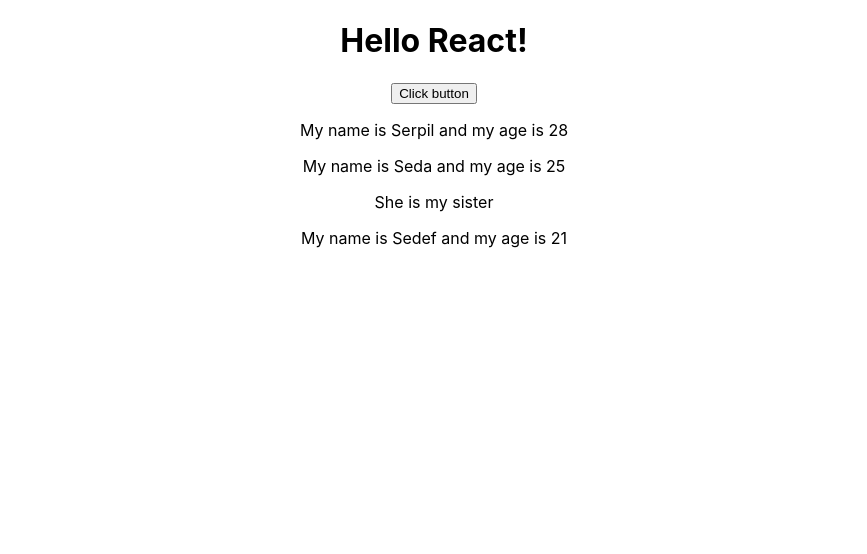
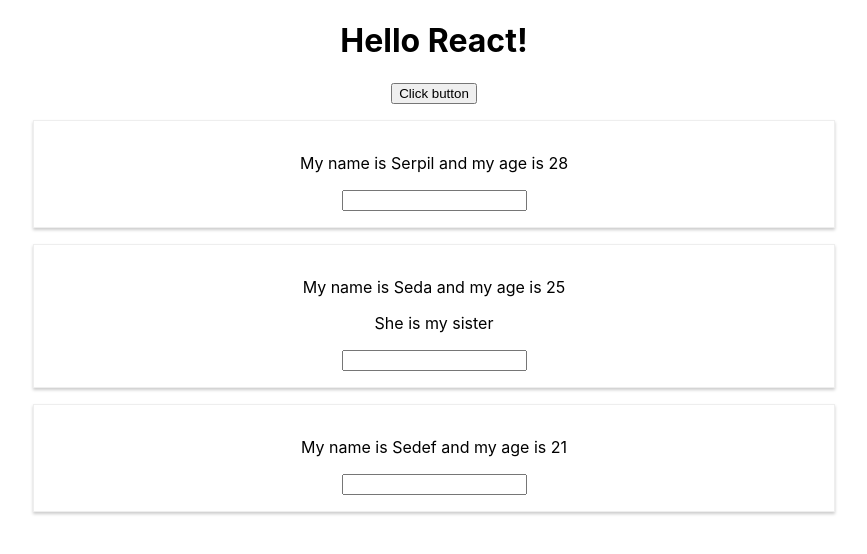
Before and after one commit to serpilsafa/ReactState, a React (Create React App) app: page / in a window 1280 px wide. Shown: the top 554 px of the page, without its empty margins (206-1073 px from the left). Built offline with nearby package versions, Linux system fonts and the light colour scheme.

Commit message:
input button and onchanged

```diff
--- a/src/App.js
+++ b/src/App.js
@@ -1,42 +1,48 @@
-import { useState } from 'react';
+import { Component } from 'react';
 import './App.css';
 import Person from './Person/Person'
 
-function App (props){
+class App extends Component {
 
-
-  const [personState, setPersonState] = useState({
+state = {
   persons: [
     {name :'Serpil', age : 28},
     {name : 'Seda', age : 25},
     {name : 'Sedef', age : 21}
   ],
   otherState: 'Some text here'
-  });
+ };
 
-  const clickedButton = () =>{
-    setPersonState({
+ clickedButton = (event) => {
+  // return console.log("clicked");
+  this.setState({
     persons:[
-        {name: 'Sevil', age : 30},
+      {name: event.target.value, age : 30},
       {name: 'Seda', age: 25},
       {name: 'Sedef', age: 20}
     ]
   });
-  }
-
-  console.log(personState);
+};
 
 
-
+ render(){
   return (
     <div className="App">
       <h1>Hello React!</h1>
-      <button onClick={clickedButton}>Click button</button>
-      <Person name = {personState.persons[0].name} age = {personState.persons[0].age}  />
-      <Person name = {personState.persons[1].name} age = {personState.persons[1].age}  >She is my sister</Person>
-      <Person name = {personState.persons[2].name} age = {personState.persons[2].age}   />
+      <button onClick={this.clickedButton}>Click button</button>
+      <Person
+        name = {this.state.persons[0].name}
+        age = {this.state.persons[0].age}
+        changed = {this.clickedButton} />
+      <Person
+        name = {this.state.persons[1].name}
+        age = {this.state.persons[1].age} >She is my sister</Person>
+      <Person
+        name = {this.state.persons[2].name}
+        age = {this.state.persons[2].age} />
     </div>
   );
+ }
 
 }
 
--- /dev/null
+++ b/src/Person/Person.css
@@ -0,0 +1,8 @@
+.Person {
+    width: 60%;
+    margin: 16px auto;
+    border: 1px solid #eee;
+    box-shadow: 0 2px 3px #ccc;
+    padding: 16px;
+    text-align: center;
+}
--- a/src/Person/Person.js
+++ b/src/Person/Person.js
@@ -1,8 +1,11 @@
+import React from 'react';
+import './Person.css';
 const person = (props) => {
     return(
-    <div>
+    <div className = 'Person'>
         <p>My name is {props.name} and my age is {props.age}</p>
         <p>{props.children}</p>
+        <input type = "text" onChange={props.changed}></input>
     </div>
     )
 
```
Also changed, not shown: src/App1.js (+21 -20 lines). Lines whose indentation alone changed are shown as unchanged.
